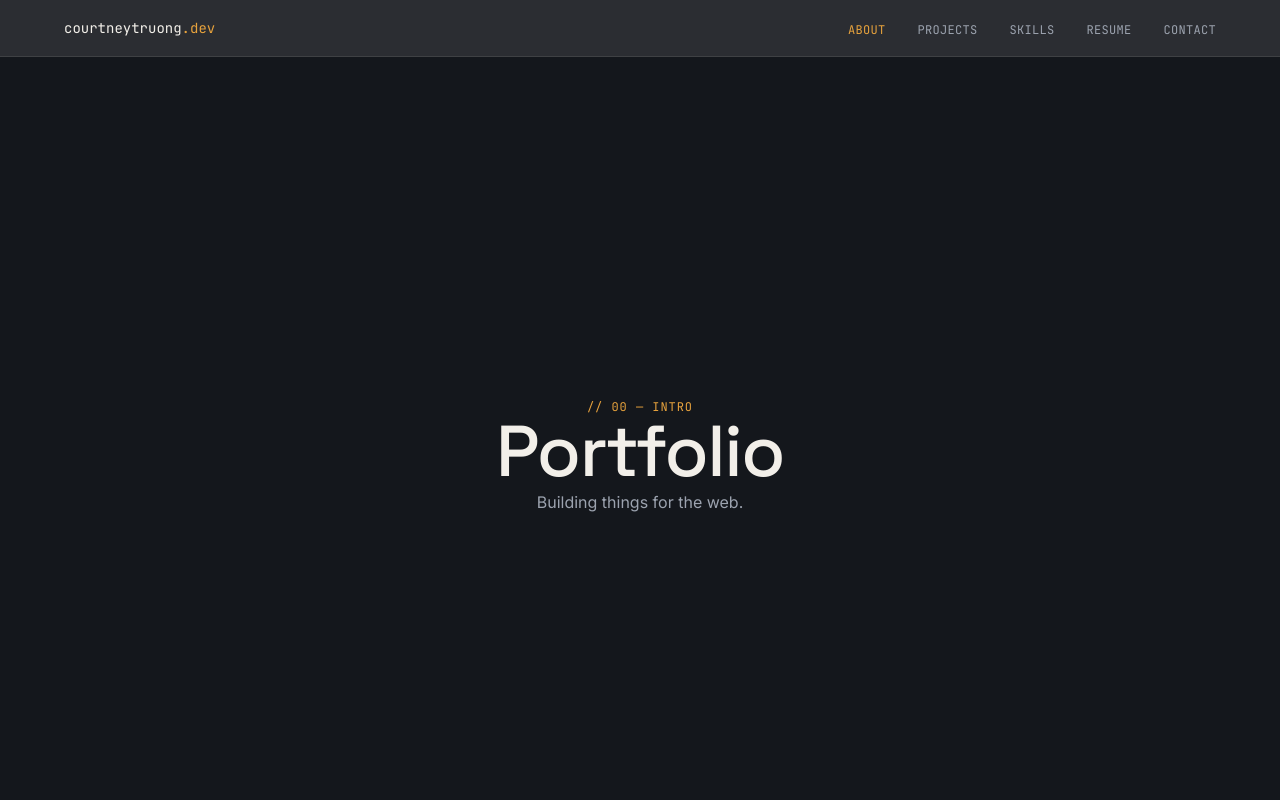
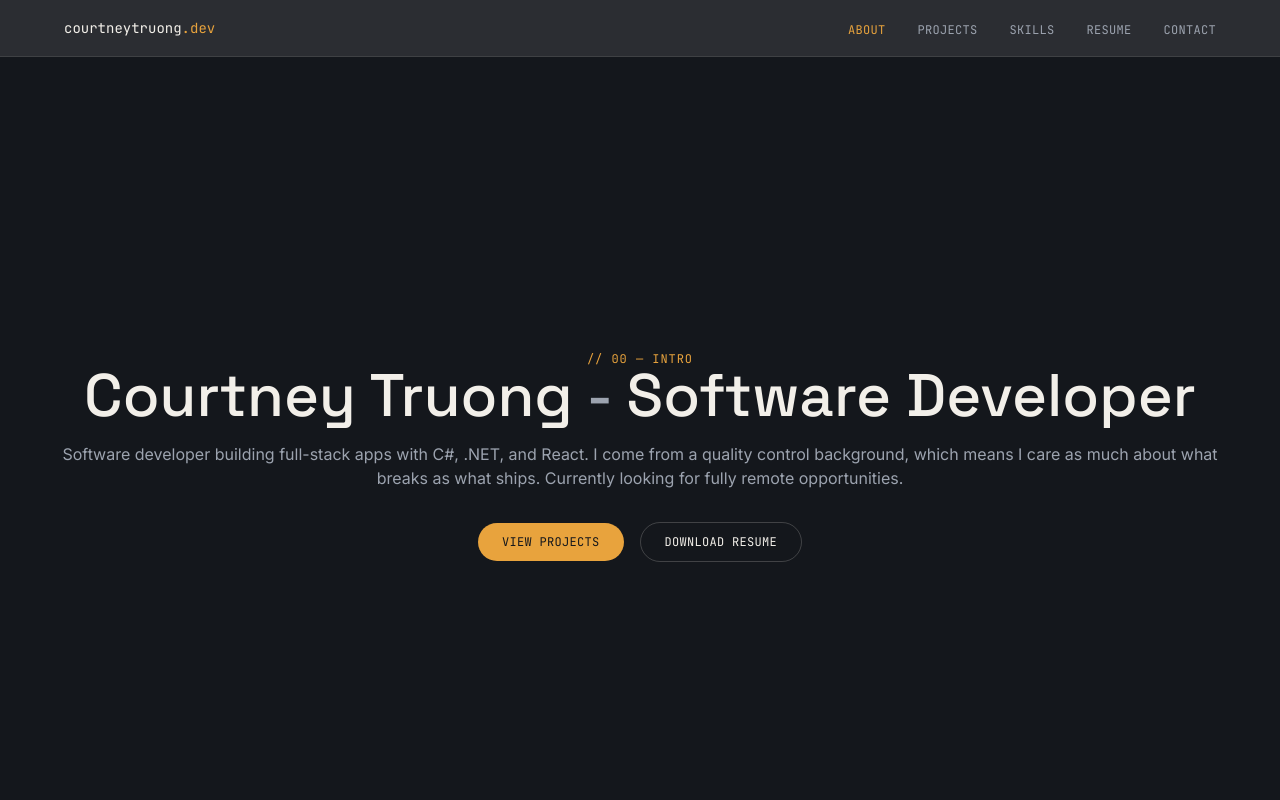
Before and after one commit to courtneytruong/Portfolio-Website, a React (Vite) app: page / in a window 1280 px wide. Shown: the top 800 px of the page. Built offline with nearby package versions, Linux system fonts and the light colour scheme.

Commit message:
Intro section completed with headline and subheading and button to navigate to projects and download resume. added resume.pdf containing my current resume.

```diff
--- a/src/App.tsx
+++ b/src/App.tsx
@@ -1,5 +1,5 @@
 import Nav from './components/Nav'
-import Hero from './sections/Hero'
+import Intro from './sections/Intro'
 import About from './sections/About'
 import Projects from './sections/Projects'
 import Skills from './sections/Skills'
@@ -11,7 +11,7 @@ function App() {
     <>
       <Nav />
       <main className="bg-ink-950">
-        <Hero />
+        <Intro />
         <About />
         <Projects />
         <Skills />
--- /dev/null
+++ b/src/components/Button.tsx
@@ -0,0 +1,35 @@
+import type { AnchorHTMLAttributes, ReactNode } from 'react'
+
+type ButtonVariant = 'primary' | 'secondary'
+
+interface ButtonProps extends AnchorHTMLAttributes<HTMLAnchorElement> {
+  variant?: ButtonVariant
+  children: ReactNode
+}
+
+const baseStyles =
+  'inline-flex items-center justify-center gap-2 rounded-full px-6 py-3 font-mono text-section-label uppercase tracking-wide transition-colors focus-visible:outline-none focus-visible:ring-2 focus-visible:ring-accent-500 focus-visible:ring-offset-2 focus-visible:ring-offset-ink-950'
+
+const variantStyles: Record<ButtonVariant, string> = {
+  primary: 'bg-accent-500 text-ink-950 hover:bg-accent-300',
+  secondary:
+    'border border-paper-100/20 text-paper-100 hover:border-accent-500 hover:text-accent-500',
+}
+
+function Button({
+  variant = 'primary',
+  className = '',
+  children,
+  ...rest
+}: ButtonProps) {
+  return (
+    <a
+      className={`${baseStyles} ${variantStyles[variant]} ${className}`}
+      {...rest}
+    >
+      {children}
+    </a>
+  )
+}
+
+export default Button
--- a/src/index.css
+++ b/src/index.css
@@ -30,3 +30,24 @@
 html {
   scroll-behavior: smooth;
 }
+
+@keyframes intro-in {
+  from {
+    opacity: 0;
+    transform: translateY(1rem);
+  }
+  to {
+    opacity: 1;
+    transform: translateY(0);
+  }
+}
+
+.animate-intro {
+  animation: intro-in 0.6s ease-out both;
+}
+
+@media (prefers-reduced-motion: reduce) {
+  .animate-intro {
+    animation: none;
+  }
+}
--- a/src/sections/Hero.tsx
+++ /dev/null
@@ -1,18 +0,0 @@
-function Hero() {
-  return (
-    <section
-      id="top"
-      className="flex min-h-screen scroll-mt-20 items-center justify-center px-6"
-    >
-      <div className="mx-auto max-w-content text-center">
-        <p className="font-mono text-section-label text-accent-500 uppercase">
-          // 00 — intro
-        </p>
-        <h1 className="font-display text-hero text-paper-100">Portfolio</h1>
-        <p className="text-paper-400">Building things for the web.</p>
-      </div>
-    </section>
-  )
-}
-
-export default Hero
--- /dev/null
+++ b/src/sections/Intro.tsx
@@ -0,0 +1,33 @@
+import Button from '../components/Button'
+
+function Intro() {
+  return (
+    <section
+      id="top"
+      className="flex min-h-screen scroll-mt-20 items-center justify-center px-6"
+    >
+      <div className="animate-intro mx-auto max-w-content text-center">
+        <p className="font-mono text-section-label text-accent-500 uppercase">
+          // 00 — intro
+        </p>
+        <h1 className="font-display text-4xl text-paper-100 sm:text-5xl lg:text-6xl">
+          Courtney Truong <span className="text-paper-400">-</span> Software
+          Developer
+        </h1>
+        <p className="mt-4 text-paper-400">
+          Software developer building full-stack apps with C#, .NET, and React. I come from a quality control background, which means I care as much about what breaks as what ships. Currently looking for fully remote opportunities.
+        </p>
+        <div className="mt-8 flex flex-wrap items-center justify-center gap-4">
+          <Button href="#projects" variant="primary">
+            View Projects
+          </Button>
+          <Button href="/resume.pdf" download variant="secondary">
+            Download Resume
+          </Button>
+        </div>
+      </div>
+    </section>
+  )
+}
+
+export default Intro
```
Also changed, not shown: 1 other file (tests, documents, lock files or other folders).
